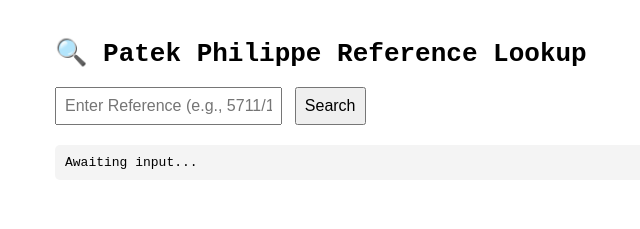
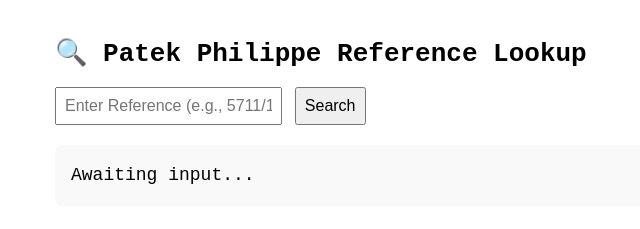
Before and after one commit to TexasCouty/Patek-Reference, a website: page index.html in a window 1280 px wide. Shown: the whole page, without its empty margins (235-875 px from the left). Drawn offline with Linux system fonts and the light colour scheme.

Commit message:
Updated layout, styling, and function output for cleaner display

```diff
--- a/app.js
+++ b/app.js
@@ -22,9 +22,9 @@
 
     let formatted = "";
     for (const [key, value] of Object.entries(match)) {
-      formatted += `"${key}": "${value}",\n`;
+      formatted += `<div><strong>${key}:</strong> ${value}</div>`;
     }
-    resultDiv.innerHTML = `<pre>${formatted.trim().replace(/,$/, "")}</pre>`;
+    resultDiv.innerHTML = `<div class="json-output">${formatted}</div>`;
   } catch (err) {
     console.error("Lookup failed:", err);
     resultDiv.innerHTML = `<p>Error: ${err.message}</p>`;
--- a/index.html
+++ b/index.html
@@ -15,11 +15,17 @@
       padding: 8px;
       margin-right: 5px;
     }
-    pre {
-      background-color: #f4f4f4;
-      padding: 10px;
-      border-radius: 5px;
+    .json-output {
+      font-family: monospace;
+      font-size: 18px;
+      line-height: 1.6;
+      background-color: #f9f9f9;
+      padding: 16px;
+      border-radius: 8px;
       margin-top: 20px;
+    }
+    strong {
+      color: #333;
     }
   </style>
 </head>
@@ -29,7 +35,7 @@
   <input id="refInput" type="text" placeholder="Enter Reference (e.g., 5711/1A)">
   <button onclick="lookupReference()">Search</button>
 
-  <div id="result"><pre>Awaiting input...</pre></div>
+  <div id="result"><div class="json-output">Awaiting input...</div></div>
 
   <script src="app.js"></script>
 </body>
```
Also changed, not shown: netlify/functions/chatgpt-lookup.js (+4 -3 lines), package.json (added, +23 -0 lines), 1 other file.
